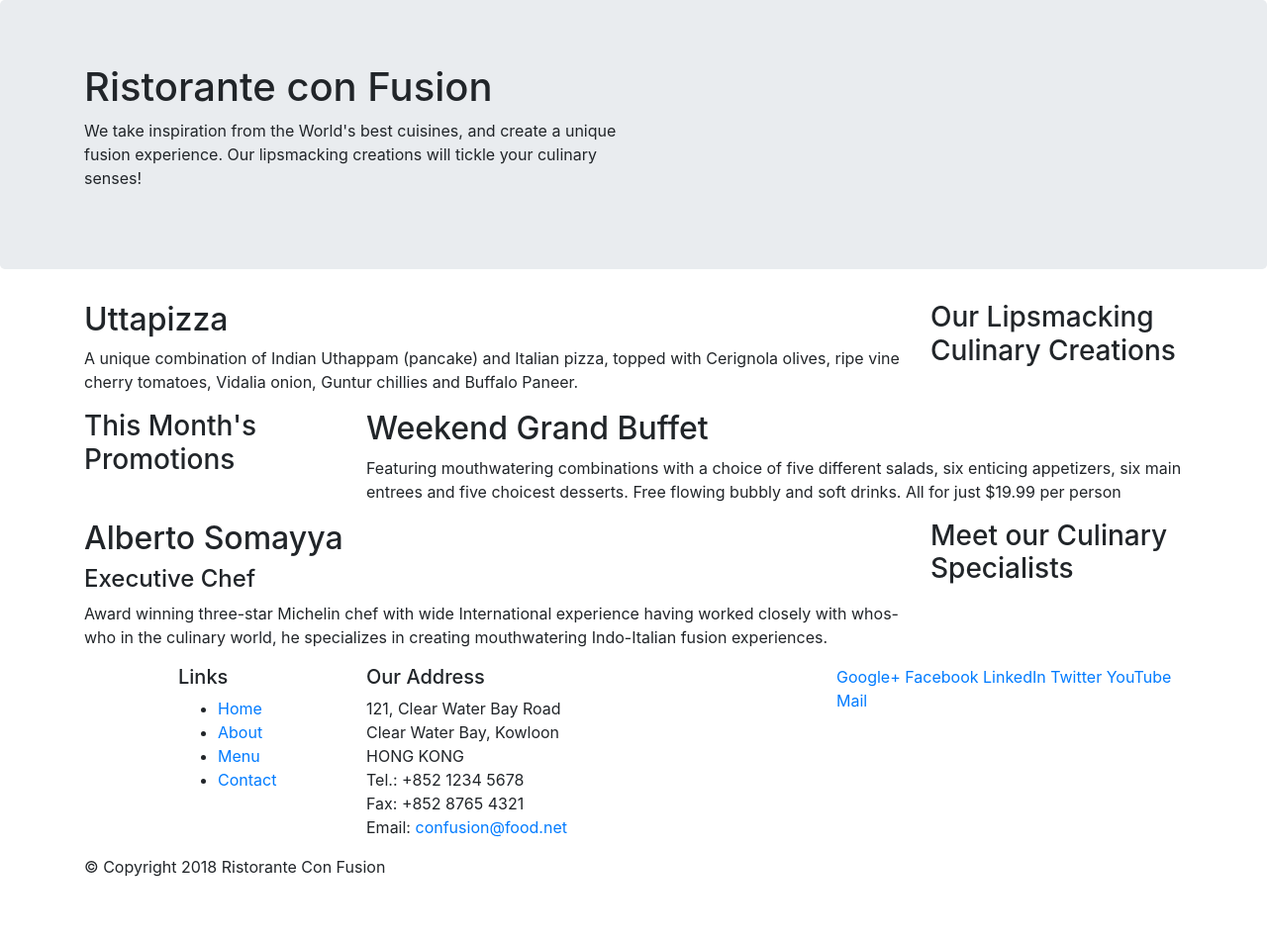
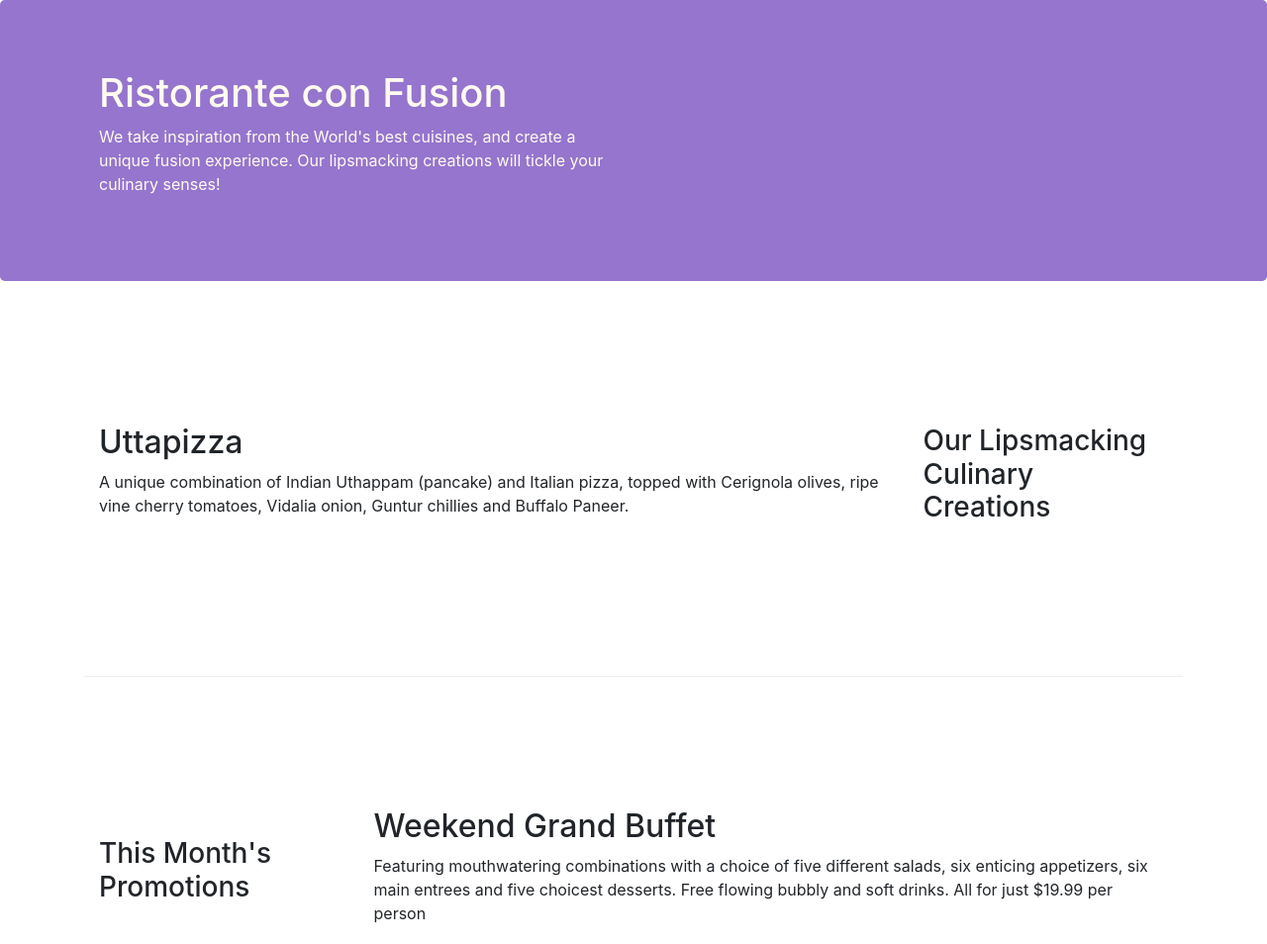
Before and after one commit to sumit1999/git-test2, a website: page index.html in a window 1280 px wide. Shown: the top 954 px of the page at 99% size. Before the commit the page ends 904 px from the top, so only its background shows below. Drawn offline with nearby package versions, Linux system fonts and the light colour scheme.

Commit message:
Intro to grid part 2

```diff
--- /dev/null
+++ b/css/styles.css
@@ -0,0 +1,31 @@
+.row-header {
+    margin: 0px auto;
+    padding: 0px auto;
+}
+
+.row-content {
+    margin: 0px auto;
+    padding: 50px 0px 50px 0px;
+    border-bottom: 1px ridge;
+    min-height: 400px;
+}
+
+.footer{
+    background-color: #D1C4E9;
+    margin: 0px auto;
+    padding: 20px 0px 20px 0px;
+}
+
+.jumbotron{
+    padding: 70px 30px;
+    margin: 0px auto;
+    background: #9575CD;
+    color: floralwhite;
+}
+
+.address{
+    font-size: 80%;
+    margin: 0px;
+    color: #0f0f0f;
+
+}
--- a/index.html
+++ b/index.html
@@ -10,13 +10,14 @@
 
         <!-- Bootstrap CSS -->
         <link rel="stylesheet" href="node_modules/bootstrap/dist/css/bootstrap.min.css">
+        <link rel="stylesheet" href="css/styles.css">
 </head>
 
 <body>
 
     <header class="jumbotron">
         <div class="container">
-            <div class="row">
+            <div class="row row-header">
                 <div class="col-12 col-sm-6">
                     <h1>Ristorante con Fusion</h1>
                     <p>We take inspiration from the World's best cuisines, and create a unique fusion experience. Our lipsmacking creations will tickle your culinary senses!</p>
@@ -28,7 +29,7 @@
     </header>
 
     <div class="container">
-        <div class="row">
+        <div class="row row-content align-items-center">
             <div class="col-12 col-sm-4 order-sm-last col-md-3">
                 <h3>Our Lipsmacking Culinary Creations</h3>
             </div>
@@ -39,7 +40,7 @@
         </div>
 
 
-        <div class="row">
+        <div class="row row-content  align-items-center">
             <div  class="col-12 col-sm-4 order-sm-first col-md-3">
                 <h3>This Month's Promotions</h3>
             </div>
@@ -49,7 +50,7 @@
             </div>
         </div>
 
-        <div class="row">
+        <div class="row row-content  align-items-center">
             <div class="col-12 col-sm-4 order-sm-last col-md-3">
                 <h3>Meet our Culinary Specialists</h3>
             </div>
@@ -61,12 +62,12 @@
         </div>
     </div>
 
-    <footer>
+    <footer class="footer">
         <div class="container">
             <div class="row">
                 <div class="col-4 offset-1 col-sm-2">
                     <h5>Links</h5>
-                    <ul>
+                    <ul class="list-unstyled">
                         <li><a href="#">Home</a></li>
                         <li><a href="#">About</a></li>
                         <li><a href="#">Menu</a></li>
@@ -84,8 +85,8 @@
 		              Email: <a href="mailto:confusion@food.net">confusion@food.net</a>
 		           </address>
                 </div>
-                <div class="col-12 col-sm-4">
-                    <div>
+                <div class="col-12 col-sm-4 align-self-center">
+                    <div class="text-center">
                         <a href="http://google.com/+">Google+</a>
                         <a href="http://www.facebook.com/profile.php?id=">Facebook</a>
                         <a href="http://www.linkedin.com/in/">LinkedIn</a>
@@ -95,7 +96,7 @@
                     </div>
                 </div>
            </div>
-           <div class="row">
+           <div class="row justify-content-center">
                 <div class="col-auto">
                     <p>© Copyright 2018 Ristorante Con Fusion</p>
                 </div>
```
